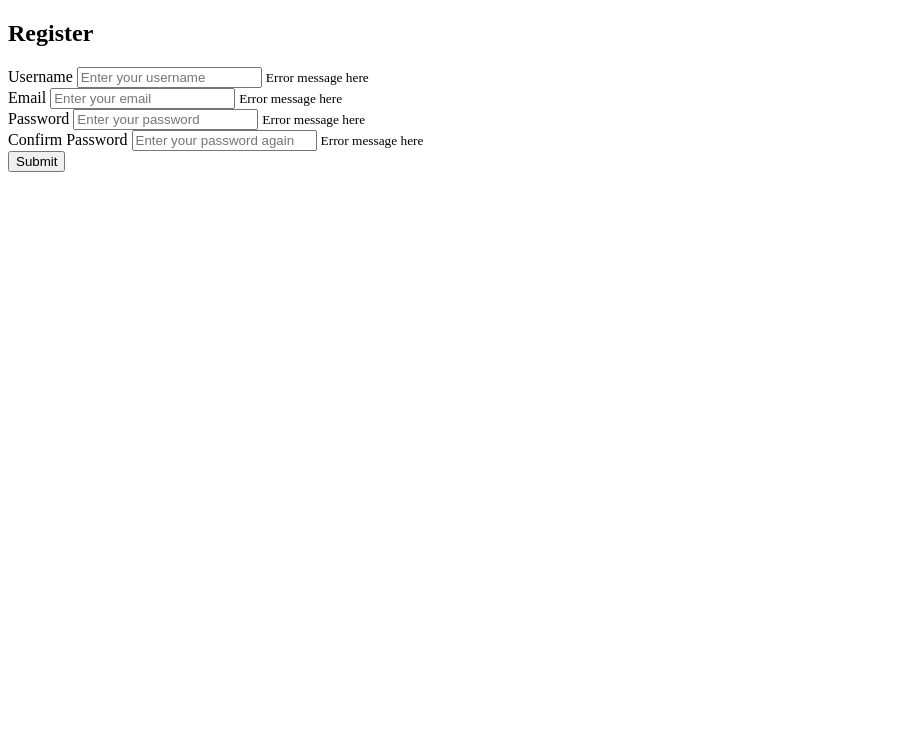
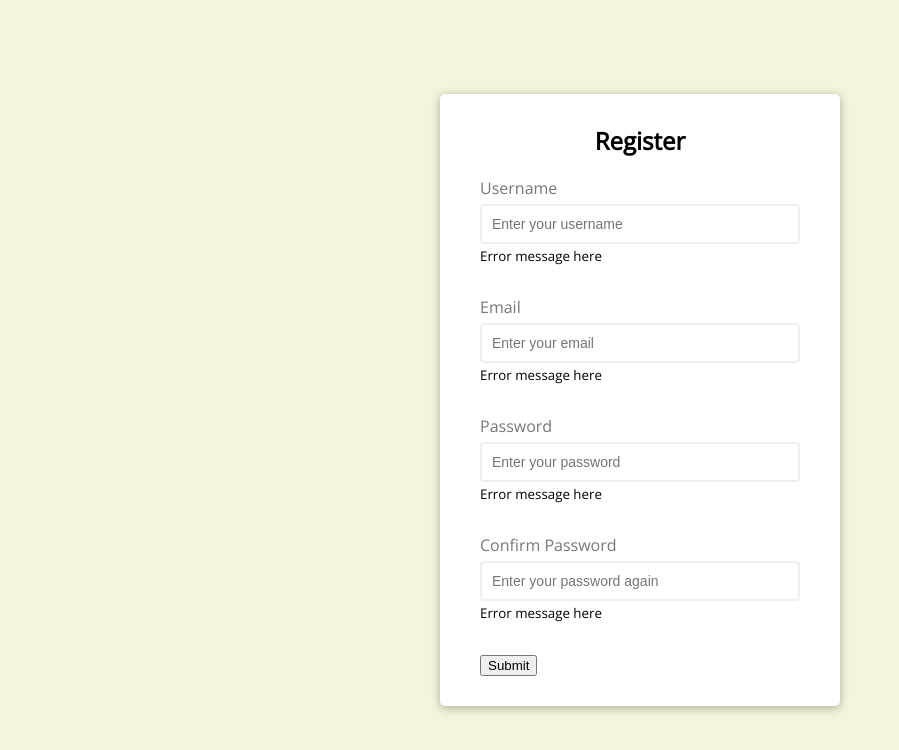
Before and after one commit to charisearter/backToBasics, a plain HTML site: page formValidator/index.html in a window 1280 px wide. Shown: the whole page, without its empty margins (0-899 px from the left). Drawn offline with nearby package versions, Linux system fonts and the light colour scheme.

Commit message:
Adding state styles to form

```diff
--- a/formValidator/style.css
+++ b/formValidator/style.css
@@ -1 +1,73 @@
-@import url('https://fonts.googleapis.com/css2?family=Open+Sans&display=swap')
+@import url('https://fonts.googleapis.com/css2?family=Open+Sans&display=swap');
+
+* {
+	box-sizing: border-box;
+}
+
+body {
+	background-color: beige;
+	font-family: 'Open Sans', 'sans-serif';
+	display: flex;
+	align-items: center;
+	justify-content: center;
+	min-height: 100vh;
+	margin: auto;
+}
+
+.container {
+	background-color: white;
+	border-radius: 5px;
+	box-shadow: 0 2px 10px rgba(0, 0, 0, 0.3);
+	width: 400px;
+}
+
+h2 {
+	text-align: center;
+	margin: 0 0 20px;
+}
+
+.form {
+	padding: 30px 40px;
+}
+
+.form-control {
+	margin-bottom: 10px;
+	padding-bottom: 20px;
+	position: relative; /* parent element is relative because error message (child element) will be absolute positioned according to parent*/
+}
+
+.form-control label {
+	color: #777;
+	display: block;
+	margin-bottom: 5px;
+}
+
+.form-control input {
+	border: 2px solid #f0f0f0;
+	border-radius: 4px;
+	display: block;
+	/* width percentage of it's container*/
+	width: 100%;
+	padding: 10px;
+	font-size: 14px;
+}
+
+/* Focus state of Form control */
+
+.form-control input:focus {
+	outline: 0;
+	border-color: #777;
+}
+
+/* form control states
+
+If form control has class of success, error
+*/
+
+.form-control.success input {
+	border-color: green;
+}
+
+.form-control.error input {
+	border-color: red;
+}
```
Also changed, not shown: formValidator/index.html (+1 -1 lines).
